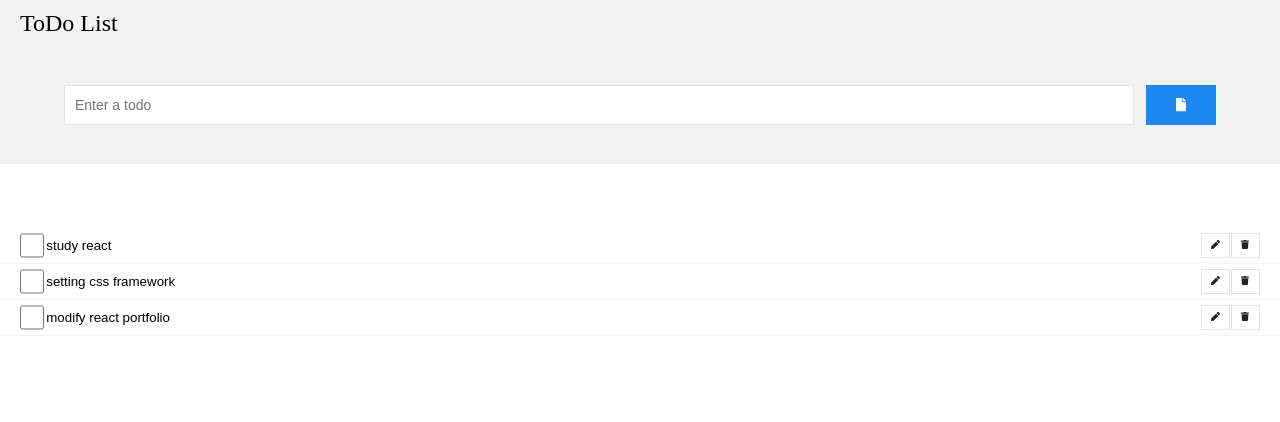
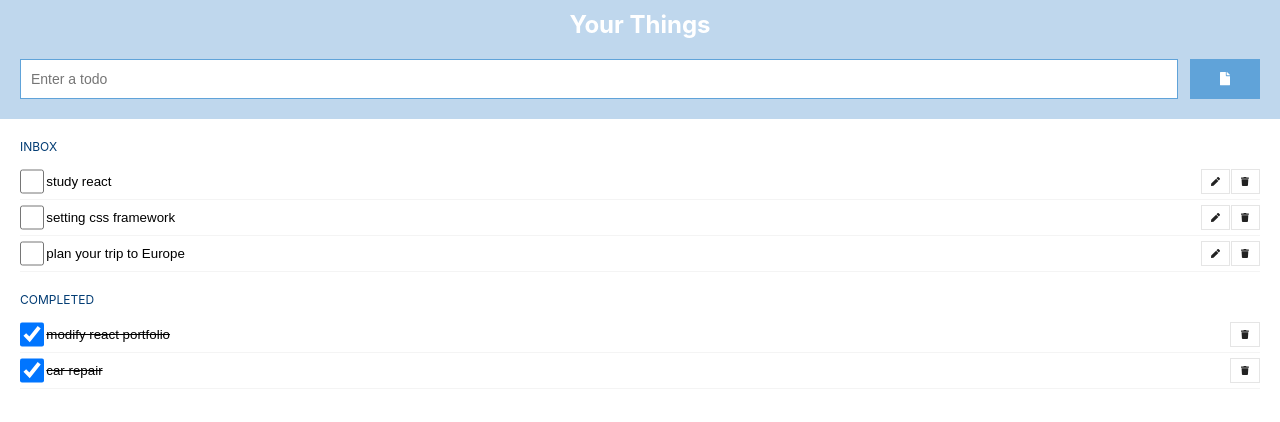
Before and after one commit to SiHyung-Lee/ToDo-List, a React (Create React App) app: page / in a window 1280 px wide. Shown: the top 422 px of the page. Built offline with nearby package versions, Linux system fonts and the light colour scheme.

Commit message:
완료 영역 추가

```diff
--- a/src/App.css
+++ b/src/App.css
@@ -2,3 +2,7 @@ html, body {
   margin:0;
   padding:0;
 }
+
+body {
+  font-family: -apple-system, BlinkMacSystemFont, 'Segoe UI', Roboto, Oxygen, Ubuntu, Cantarell, 'Open Sans', 'Helvetica Neue', sans-serif;
+}
--- a/src/App.js
+++ b/src/App.js
@@ -1,75 +1,82 @@
-import React, { useState } from "react";
-import styled from "styled-components";
-import CreateTask from "./components/CreateTask";
-import Tasks from "./components/Tasks";
-import "./App.css";
+import React, { useState, useEffect } from 'react';
+import styled from 'styled-components';
+import CreateTask from './components/CreateTask';
+import Tasks from './components/Tasks';
+import './App.css';
 
-const Header = styled.header`
+const Header = styled.h1`
     font-size: 24px;
-  padding: 10px 20px;
-  background-color: #f2f2f2;
+    padding: 10px 20px 0;
+    margin: 0;
+    background-color: #bfd7ed;
+    text-align: center;
+    color: #fff;
 `;
 
 const App = () => {
     const [tasks, setTasks] = useState([
-    { text: "study react", isChecked: false },
-    { text: "setting css framework", isChecked: false },
-    { text: "modify react portfolio", isChecked: false },
+        { text: 'study react', done: false },
+        { text: 'setting css framework', done: false },
+        { text: 'modify react portfolio', done: true },
+        { text: 'plan your trip to Europe', done: false },
+        { text: 'car repair', done: true },
     ]);
 
-  const handleAddTask = (value) => {
-    if (value !== "") {
-      setTasks([{ text: value, isChecked: false, readOnly: true }, ...tasks]);
+    const handleAddTask = value => {
+        if (value !== '') {
+            setTasks([{ text: value, done: false }, ...tasks]);
         }
     };
 
-  const handleDeleteTask = (idx) => {
+    const handleDeleteTask = idx => {
         const result = tasks.filter((task, index) => index !== idx);
         setTasks(result);
     };
 
-  const handleModifyTask = (idx) => {
+    const handleModifyTask = idx => {
         const thisTask = document.querySelector(`#task${idx}`);
-    const thisTaskInput = thisTask.querySelector(".task__modify");
-    const buttonModify = thisTask.querySelector(".button__modify");
-    const thisTaskTitle = thisTask.querySelector(".task");
+        const thisTaskInput = thisTask.querySelector('.task__modify');
+        const buttonModify = thisTask.querySelector('.button__modify');
+        const thisTaskTitle = thisTask.querySelector('.task');
 
-    thisTaskInput.value = thisTask.querySelector(".task").value;
-    thisTaskInput.style.display = "inline-block";
+        thisTaskInput.value = thisTask.querySelector('.task').value;
+        thisTaskInput.style.display = 'inline-block';
         thisTaskInput.focus();
 
-    buttonModify.style.display = "inline-block";
-    thisTaskTitle.style.display = "none";
+        buttonModify.style.display = 'inline-block';
+        thisTaskTitle.style.display = 'none';
     };
 
     const handleModifyConfirmTask = (idx, value) => {
         const thisTask = document.querySelector(`#task${idx}`);
-    const thisTaskInput = thisTask.querySelector(".task__modify");
-    const buttonModify = thisTask.querySelector(".button__modify");
-    const thisTaskTitle = thisTask.querySelector(".task");
+        const thisTaskInput = thisTask.querySelector('.task__modify');
+        const buttonModify = thisTask.querySelector('.button__modify');
+        const thisTaskTitle = thisTask.querySelector('.task');
 
-    thisTaskInput.style.display = "none";
-    buttonModify.style.display = "none";
-    thisTaskTitle.style.display = "inline-block";
+        thisTaskInput.style.display = 'none';
+        buttonModify.style.display = 'none';
+        thisTaskTitle.style.display = 'inline-block';
 
         setTasks(
             tasks.map((task, index) =>
-        index === idx ? { text: value, isChecked: task.isChecked } : task
-      )
+                index === idx ? { text: value, done: task.done } : task,
+            ),
         );
     };
 
-  const handleCheckTask = (idx) => {
+    const handleCheckTask = idx => {
         setTasks(
             tasks.map((task, index) =>
-        index === idx ? { ...task, isChecked: !task.isChecked } : task
-      )
+                index === idx ? { ...task, done: !task.done } : task,
+            ),
         );
     };
 
+    useEffect(() => console.log(tasks));
+
     return (
         <div className="App">
-      <Header>ToDo List</Header>
+            <Header>Your Things</Header>
             <CreateTask handleAddTask={handleAddTask} />
             <Tasks
                 tasks={tasks}
--- a/src/components/CreateTask.js
+++ b/src/components/CreateTask.js
@@ -4,18 +4,18 @@ import { FontAwesomeIcon } from '@fortawesome/react-fontawesome';
 import { faFile } from '@fortawesome/free-solid-svg-icons';
 
 const Form = styled.form`
-    margin-bottom: 5%;
-    background-color: #f2f2f2;
-    padding: 3% 5%;
+    background-color: #bfd7ed;
+    padding: 20px 20px;
 `;
 
 const Input = styled.input`
-    border: 1px solid #e5e5e5;
+    border: 1px solid #60a3d9;
     width: calc(99% - 70px);
     height: 40px;
     padding: 0 10px;
     box-sizing: border-box;
     font-size: 14px;
+    background-color: #fff;
 `;
 
 const Button = styled.button`
@@ -23,7 +23,7 @@ const Button = styled.button`
     width: 70px;
     margin-left: 1%;
     border: none;
-    background-color: #1e87f0;
+    background-color: #60a3d9;
     color: #fff;
     text-transform: uppercase;
     vertical-align: top;
@@ -35,11 +35,11 @@ function CreateTask({ handleAddTask }) {
     const [value, setValue] = useState('');
     const inputRef = useRef(null);
 
-    const handleChange = (event) => {
+    const handleChange = event => {
         setValue(event.target.value);
     };
 
-    const handleSubmit = (event) => {
+    const handleSubmit = event => {
         event.preventDefault();
         handleAddTask(value);
         setValue('');
@@ -50,13 +50,13 @@ function CreateTask({ handleAddTask }) {
         <>
             <Form onSubmit={handleSubmit}>
                 <Input
-                    type='text'
+                    type="text"
                     value={value}
                     onChange={handleChange}
-                    placeholder='Enter a todo'
+                    placeholder="Enter a todo"
                     ref={inputRef}
                 />
-                <Button type='submit'>{Icon}</Button>
+                <Button type="submit">{Icon}</Button>
             </Form>
         </>
     );
--- a/src/components/Tasks.js
+++ b/src/components/Tasks.js
@@ -3,10 +3,23 @@ import styled from 'styled-components';
 import { FontAwesomeIcon } from '@fortawesome/react-fontawesome';
 import { faPen, faTrash, faCheck } from '@fortawesome/free-solid-svg-icons';
 
+const TaskList = styled.section`
+    padding: 0 20px;
+`;
+
+const Sorting = styled.h2`
+    margin-top: 20px;
+    margin-bottom: 10px;
+    font-size: 12px;
+    font-weight: 400;
+    text-transform: uppercase;
+    color: #003b73;
+`;
+
 const Task = styled.div`
     display: flex;
+    padding: 5px 0;
     justify-content: space-between;
-    padding: 5px 20px;
     border-bottom: 1px solid #f4f4f4;
 `;
 
@@ -50,8 +63,8 @@ const Button = styled.button`
     font-size: 9px;
     &.button__modify {
         display: none;
-        background-color: rgb(30, 135, 240);
-        border-color: rgb(30, 135, 240);
+        background-color: #60a3d9;
+        border-color: #60a3d9;
     }
 `;
 
@@ -76,19 +89,23 @@ const Tasks = props => {
 
     return (
         <>
-            {tasks.map((task, idx) => (
+            <TaskList>
+                <Sorting>Inbox</Sorting>
+                {tasks.map((task, idx) => {
+                    if (!task.done) {
+                        return (
                             <Task key={idx} id={`task${idx}`}>
                                 <Inputs>
                                     <Checkbox
                                         type="checkbox"
-                            checked={task.isChecked}
+                                        checked={task.done}
                                         onChange={() => handleCheckTask(idx)}
                                     />
                                     <Input
                                         type="text"
                                         className="task"
                                         value={task.text}
-                            dataChecked={task.isChecked}
+                                        dataChecked={task.done}
                                         readOnly
                                     />
                                     <Input
@@ -101,7 +118,9 @@ const Tasks = props => {
                                 <Buttons>
                                     <Button
                                         type="button"
-                            onClick={() => handleModifyConfirmTask(idx, value)}
+                                        onClick={() =>
+                                            handleModifyConfirmTask(idx, value)
+                                        }
                                         className="button__modify"
                                     >
                                         {IconCheck}
@@ -120,7 +139,58 @@ const Tasks = props => {
                                     </Button>
                                 </Buttons>
                             </Task>
-            ))}
+                        );
+                    }
+                })}
+            </TaskList>
+            <TaskList>
+                <Sorting>Completed</Sorting>
+                {tasks.map((task, idx) => {
+                    if (task.done) {
+                        return (
+                            <Task key={idx} id={`task${idx}`}>
+                                <Inputs>
+                                    <Checkbox
+                                        type="checkbox"
+                                        checked={task.done}
+                                        onChange={() => handleCheckTask(idx)}
+                                    />
+                                    <Input
+                                        type="text"
+                                        className="task"
+                                        value={task.text}
+                                        dataChecked={task.done}
+                                        readOnly
+                                    />
+                                    <Input
+                                        type="text"
+                                        className="task__modify"
+                                        value={value}
+                                        onChange={handleChange}
+                                    />
+                                </Inputs>
+                                <Buttons>
+                                    <Button
+                                        type="button"
+                                        onClick={() =>
+                                            handleModifyConfirmTask(idx, value)
+                                        }
+                                        className="button__modify"
+                                    >
+                                        {IconCheck}
+                                    </Button>
+                                    <Button
+                                        type="button"
+                                        onClick={() => handleDeleteTask(idx)}
+                                    >
+                                        {IconTrash}
+                                    </Button>
+                                </Buttons>
+                            </Task>
+                        );
+                    }
+                })}
+            </TaskList>
         </>
     );
 };
```
Also changed, not shown: .prettierrc.js (added), 1 other file (tests, documents, lock files or other folders). Lines whose indentation alone changed are shown as unchanged.
